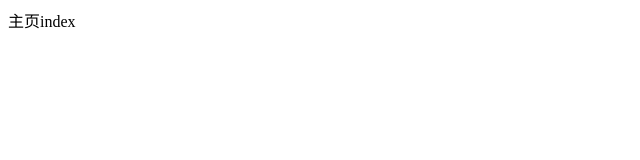
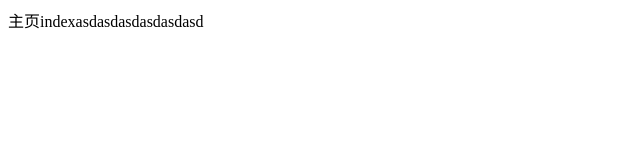
Before and after one commit to lzctbyong/lzctbyong.github.io, a plain HTML site: page index.html in a window 1280 px wide. Shown: the whole page, without its empty margins (0-640 px from the left). Drawn offline with Linux system fonts and the light colour scheme.

Commit message:
modified:   index.html

```diff
--- a/index.html
+++ b/index.html
@@ -9,7 +9,7 @@
 </head>
 
 <body>
-    主页index
+    主页indexasdasdasdasdasdasd
 </body>
 
 </html>
```
